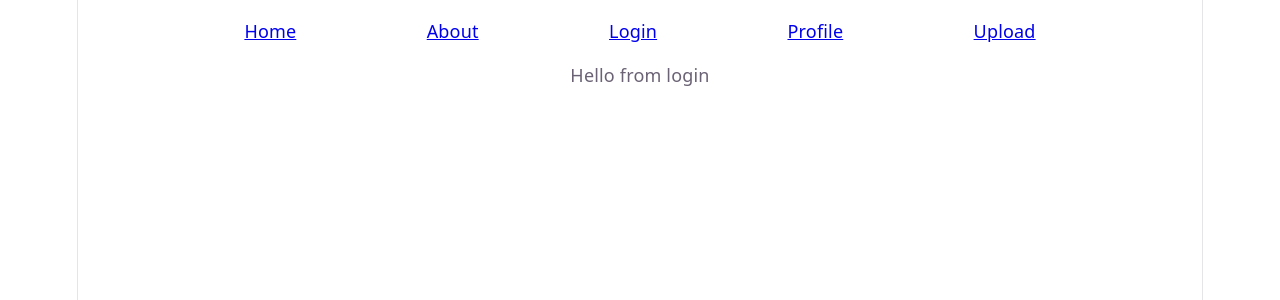
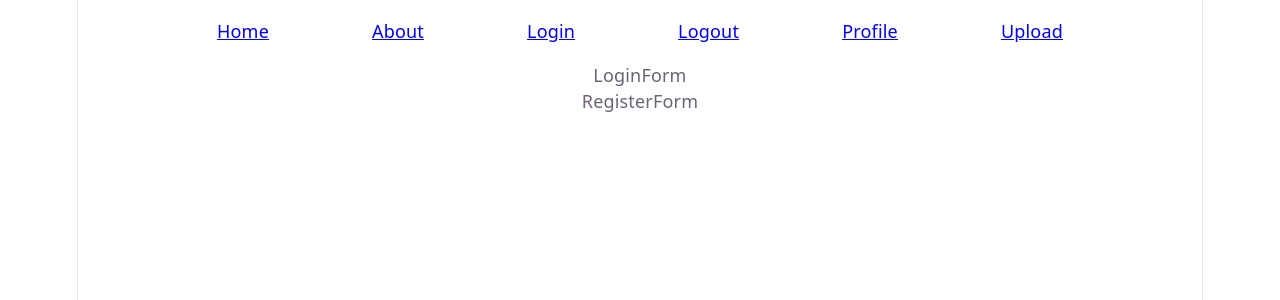
Before and after one commit to JuhQ/wsk-k26-react, a React app: page /login in a window 1280 px wide. Shown: the top 300 px of the page. Built offline with nearby package versions, Linux system fonts and the light colour scheme; the HTML template or start-up script is replaced by a standard one.

Commit message:
Add Logout functionality and refactor Login component structure

```diff
--- a/src/App.jsx
+++ b/src/App.jsx
@@ -9,6 +9,7 @@ import Login from './views/Login';
 import Profile from './views/Profile';
 import Single from './views/Single';
 import Upload from './views/Upload';
+import Logout from './views/Logout';
 
 const App = () => {
   return (
@@ -18,6 +19,7 @@ const App = () => {
           <Route path="/" element={<Home />} />
           <Route path="/about" element={<About />} />
           <Route path="/login" element={<Login />} />
+          <Route path="/logout" element={<Logout />} />
           <Route path="/profile" element={<Profile />} />
           <Route path="/upload" element={<Upload />} />
           <Route path="/single" element={<Single />} />
--- /dev/null
+++ b/src/components/LoginForm.jsx
@@ -0,0 +1,5 @@
+const LoginForm = () => {
+  return <div>LoginForm</div>;
+};
+
+export default LoginForm;
--- a/src/components/Navigation.jsx
+++ b/src/components/Navigation.jsx
@@ -1,6 +1,6 @@
-import "./navigation.css";
+import './navigation.css';
 
-import { Link } from "react-router";
+import { Link } from 'react-router';
 
 const Navigation = () => {
   return (
@@ -16,6 +16,9 @@ const Navigation = () => {
           <Link to="/login">Login</Link>
         </li>
         <li>
+          <Link to="/logout">Logout</Link>
+        </li>
+        <li>
           <Link to="/profile">Profile</Link>
         </li>
         <li>
--- /dev/null
+++ b/src/components/RegisterForm.jsx
@@ -0,0 +1,5 @@
+const RegisterForm = () => {
+  return <div>RegisterForm</div>;
+};
+
+export default RegisterForm;
--- a/src/views/Login.jsx
+++ b/src/views/Login.jsx
@@ -1,4 +1,12 @@
+import LoginForm from '../components/LoginForm';
+import RegisterForm from '../components/RegisterForm';
+
 const Login = () => {
-  return <div>Hello from login</div>;
+  return (
+    <>
+      <LoginForm />
+      <RegisterForm />
+    </>
+  );
 };
 export default Login;
--- /dev/null
+++ b/src/views/Logout.jsx
@@ -0,0 +1,5 @@
+const Logout = () => {
+  return <div>Logout</div>;
+};
+
+export default Logout;
```
Also changed, not shown: src/hooks/formHooks.js (added).
